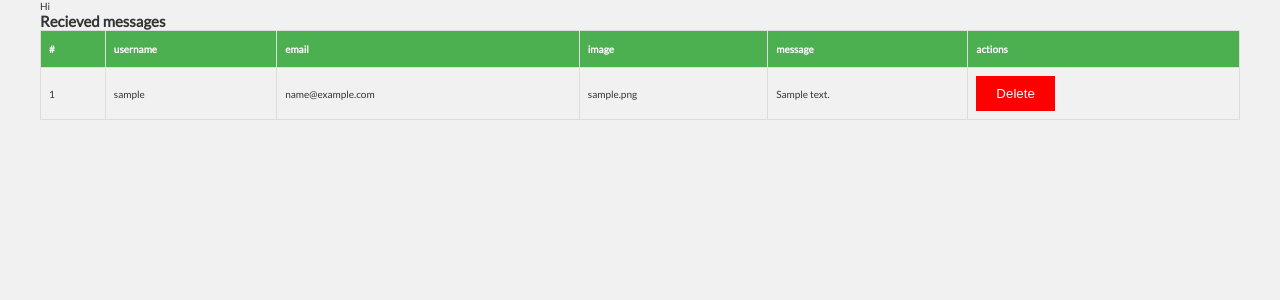
After one commit to ahmadalnaib/tricoma, a PHP site: page /tricoma/messages.php in a window 1280 px wide. The commit adds this page. Shown: the top 300 px of the page. Run offline with PHP 8.4, Linux system fonts and the light colour scheme; tables that the repository leaves empty or names only in its code hold one stand-in row (values such as "Sample post").

Commit message:
add message edit and delete

```diff
--- a/css/style.css
+++ b/css/style.css
@@ -248,6 +248,11 @@
 	 .content{
 		 border-top:1px solid #ccc;
 		 padding:1rem;
+		 display:flex;
+		 align-items:center;
+		 justify-content:space-between;
+		 height:10vh;
+		 flex-wrap:warp;
 	 }
 	 .content p{
 		 font-size:2rem;
@@ -266,3 +271,80 @@
 		  margin-top: 2rem;
 		  cursor:pointer;
 	 }
+
+
+
+	 /* message page*/
+
+	#message {
+
+	  border-collapse: collapse;
+	  width: 100%;
+	}
+
+	#message td, #message th {
+	  border: 1px solid #ddd;
+	  padding: 8px;
+	}
+
+	#message tr:nth-child(even){background-color: #f2f2f2;}
+
+	#message tr:hover {background-color: #D1FAE5;}
+
+	#message th {
+	  padding-top: 12px;
+	  padding-bottom: 12px;
+	  text-align: left;
+	  background-color: #4CAF50;
+	  color: white;
+	}
+
+
+
+
+	/* show message*/
+	.main-show-message{
+
+	}
+	.flex-message{
+		 display:grid;
+		 grid-template-columns:2fr 1fr;
+		  align-items: center;
+		  gap: 20px;
+		  align-items: center;
+	}
+
+	.info-message {
+		background:#fff;
+		padding:20px 40px;
+		display:flex;
+		justify-content:center;
+		align-items:center;
+		flex-direction:column;
+		margin:1rem;
+		text-align:center;
+		height:100%;
+	}
+
+	.info-message img {
+		width:70px;
+		height:70px;
+		border-radius:50%;
+		text-align:center;
+		margin-bottom:1rem;
+	}
+
+	.content-message{
+		background:#fff;
+		height:100%;
+		padding:20px 40px;
+		margin:1rem;
+	}
+
+	.btn-danger{
+		background:red;
+		color:#fff;
+		border:none;
+		padding:10px 20px;
+		cursor:pointer;
+	}
--- a/index.php
+++ b/index.php
@@ -22,7 +22,7 @@ $title= "Home";
  <div class="content-showcase">
  <h1>Start Writing <br> Your <br> Next Great Story </h1>
  <p>Create better designs, user <br> experiences, and showcase your <br> application in style with — Tails.  </p>
- <a href="contact.php" class="btn-showcase">Write Now</a>
+ <a href="<?php echo $config['App_Url'] ?>contact.php" class="btn-showcase">Write Now</a>
  </div>
 
   <div class="img-showcase">
@@ -57,7 +57,7 @@ $title= "Home";
 
 <div class="content">
 <p><?php echo $message['message'] ?> </p>
-<a href="#" class="btn-content">Read More</a>
+<a class="btn-content" href="<?php echo $config['App_Url'] ?>message.php?id=<?php echo $message['id']; ?>" >Read More</a>
 </div>
 
 </div>
--- /dev/null
+++ b/messages.php
@@ -0,0 +1,59 @@
+<?php
+$title= "Messages";
+//header file
+  require_once('template/header.php');
+  //config file
+  require_once('config/app.php');
+  //db file
+  require_once('config/db.php');
+
+  //check for submit delete;
+  if(isset($_POST['delete'])){
+	  $mysqli->query("delete from message where id =".$_POST['delete_id']);
+	   header("Location: messages.php");
+	   die();
+
+  }
+
+  $messages=$mysqli->query("select * from message order by id")
+                    ->fetch_all(MYSQLI_ASSOC);
+
+ ?>
+
+
+ <div class="table-main">
+ <h2> Recieved messages</h2>
+ <table id="message">
+ <thead>
+ <tr>
+   <th>#</th>
+   <th>username</th>
+   <th>email</th>
+   <th>image</th>
+   <th>message</th>
+   <th>actions</th>
+ </tr>
+ </thead>
+
+ <tbody>
+ <?php foreach($messages as $message): ?>
+
+ <tr>
+ <td> <?php echo $message['id']; ?></td>
+ <td> <?php echo $message['username']; ?></td>
+ <td> <?php echo $message['email']; ?></td>
+ <td> <?php echo $message['image']; ?></td>
+ <td> <?php echo $message['message']; ?></td>
+   <td>
+     <form onsubmit="return confirm('Are you susr')" action="<?php echo $_SERVER['PHP_SELF'] ?>" method="post">
+	 <input type="hidden" name="delete_id" value="<?php echo $message['id'] ;?>">
+	  <input type="submit" name="delete" value="Delete" class="btn-danger">
+	 </form>
+	</td>
+ </tr>
+
+ <?php endforeach; ?>
+ </body>
+
+ </table>
+ </div>
--- a/template/footer.php
+++ b/template/footer.php
@@ -1,3 +1,4 @@
+<script src="https://cdn.jsdelivr.net/gh/alpinejs/alpine@v2.x.x/dist/alpine.min.js" defer></script>
 </div>
 </body>
 </html>
```
Also changed, not shown: message.php (added, +51 -0 lines), uploads/1619193882photo-1603913545912-55ea145c2115.jfif (added).
